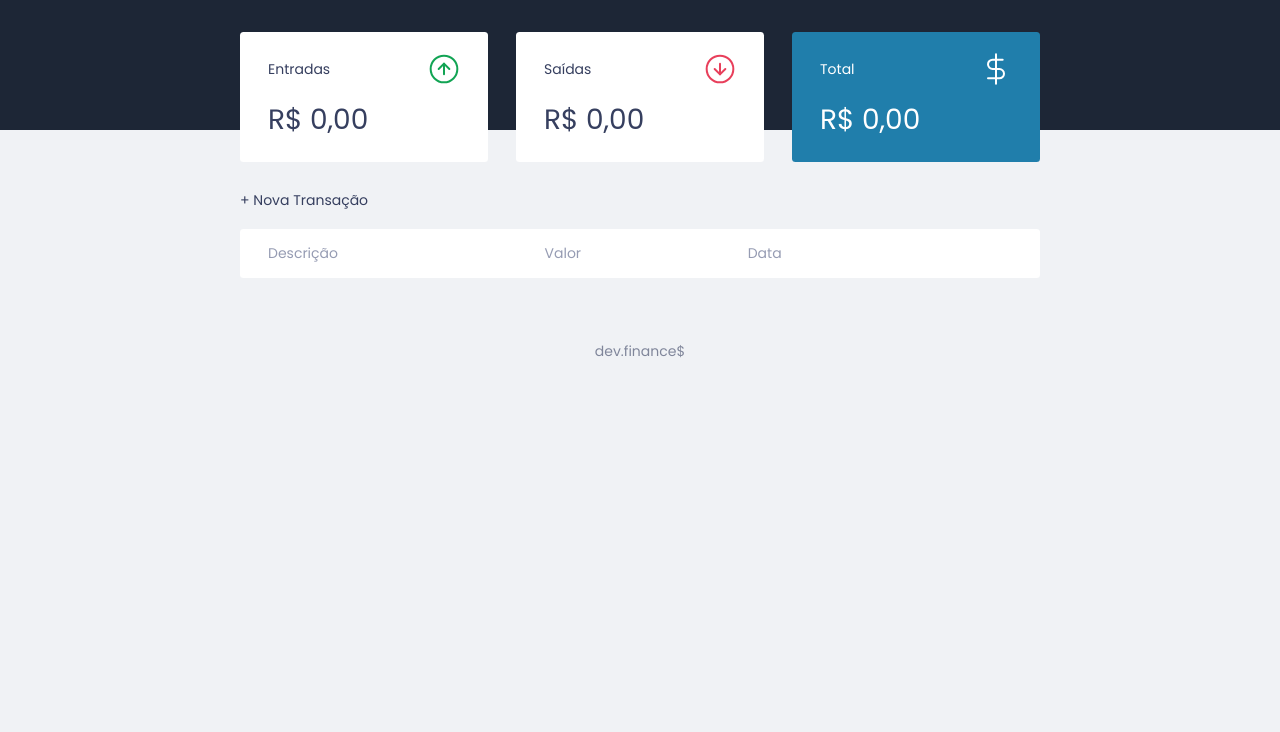
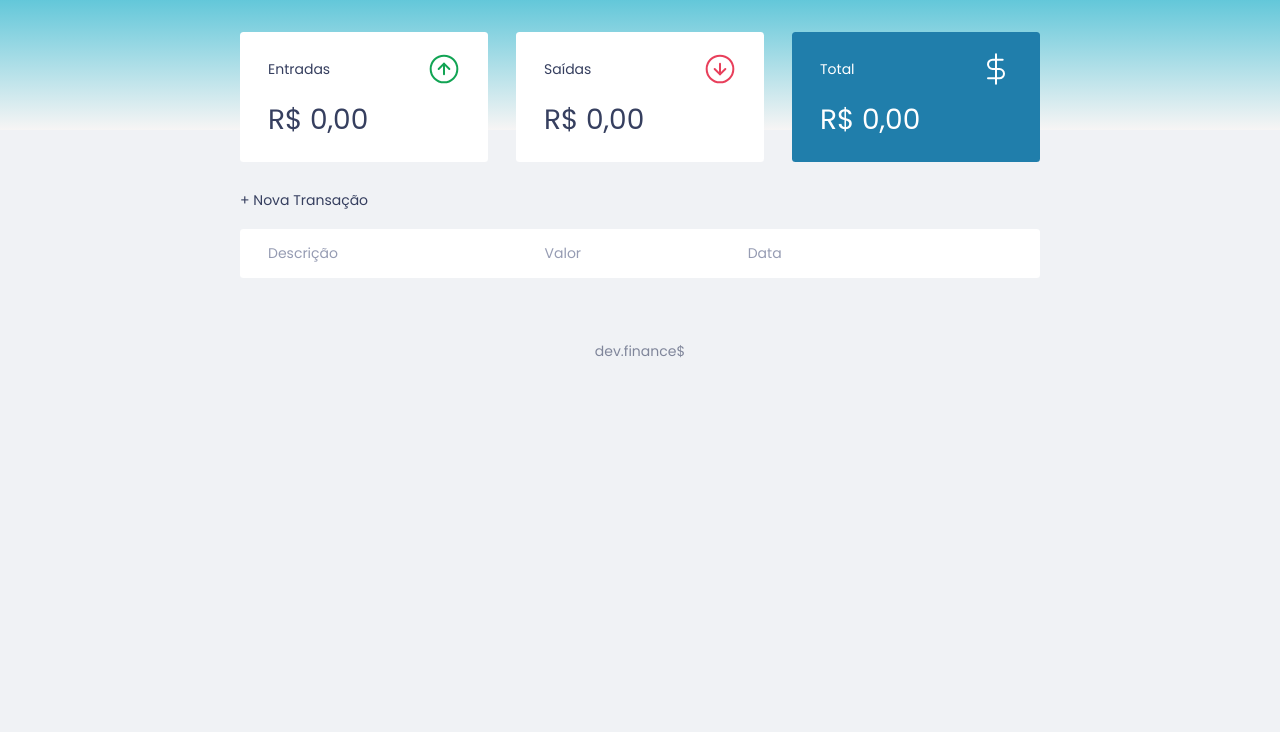
Before and after one commit to coelhoalef/Dev_Finances, a plain HTML site: page index.html in a window 1280 px wide. Shown: the part 68-800 px from the top of the page. Drawn offline with Linux system fonts and the light colour scheme.

Commit message:
Gradiente

```diff
--- a/style.css
+++ b/style.css
@@ -103,7 +103,7 @@ button:hover {
 
 /* HEADER =============================================== */
 header {
-    background: #1D2636;
+    background-image: linear-gradient(to bottom, #00a9c7e8,rgb(247, 245, 245));
     padding: 2rem 0 10rem;
     text-align: center;
 }
```
